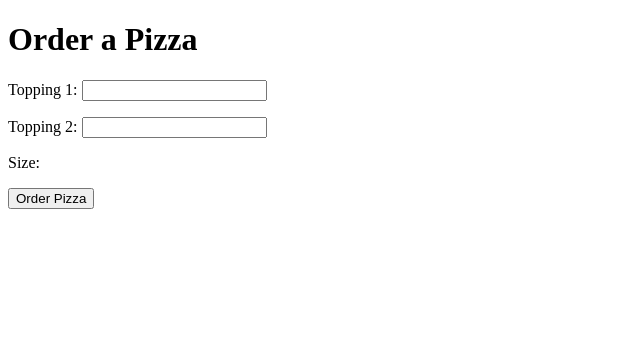
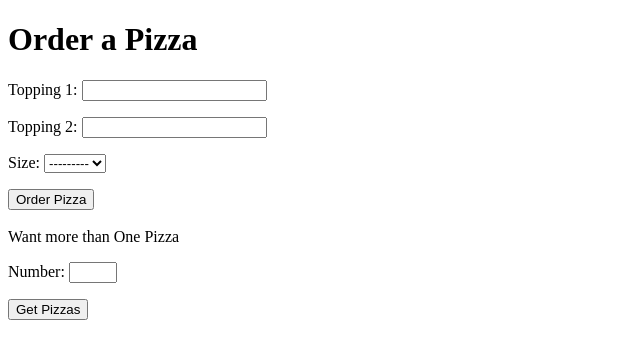
Before and after one commit to sharifahmad2061/Learning-Path-Django, a Django app: page /order in a window 1280 px wide. Shown: the top 359 px of the page, without its empty margins (0-640 px from the left). Run offline with Django 3.2, Linux system fonts and the light colour scheme; data that the repository does not hold is empty.

Commit message:
working on multiple formsets and connecting them with views and templates

```diff
--- a/Django_Forms/nadias_garden_project/nadias_garden/urls.py
+++ b/Django_Forms/nadias_garden_project/nadias_garden/urls.py
@@ -22,4 +22,5 @@ urlpatterns = [
     path('admin/', admin.site.urls),
     path('', views.index, name='index'),
     path('order', views.order, name='order'),
+    path('pizzas', views.multiple_pizzas, name='multiple_pizzas'),
 ]
--- a/Django_Forms/nadias_garden_project/pizza/forms.py
+++ b/Django_Forms/nadias_garden_project/pizza/forms.py
@@ -11,14 +11,15 @@ from .models import Pizza, Size
 
 
 class PizzaForm(forms.ModelForm):
-    size = forms.ModelChoiceField(queryset=Size.objects,
-                                  empty_label=None,
-                                  widget=forms.RadioSelect)
-
     class Meta:
         model = Pizza
-        fields = ['topping1', 'topping2']
+        fields = ['topping1', 'topping2', 'size']
         labels = {
             'topping1': 'Topping 1',
             'topping2': 'Topping 2',
+            'size': 'Size'
         }
+
+
+class MultiplePizzaForm(forms.Form):
+    number = forms.IntegerField(min_value=2, max_value=6)
--- a/Django_Forms/nadias_garden_project/pizza/templates/pizza/order.html
+++ b/Django_Forms/nadias_garden_project/pizza/templates/pizza/order.html
@@ -18,6 +18,12 @@
     {% if order_response %}
     <h2>{{order_response}}</h2>
     {% endif %}
+    <br>
+    <span>Want more than One Pizza</span>
+    <form action="{% url 'pizzas' %}" method="GET">
+        {{multiple_pizza_form.as_p}}
+        <input type="submit" value="Get Pizzas">
+    </form>
 </body>
 
 </html>
--- a/Django_Forms/nadias_garden_project/pizza/views.py
+++ b/Django_Forms/nadias_garden_project/pizza/views.py
@@ -1,6 +1,7 @@
 from django.shortcuts import render
+from django.forms import formset_factory
 
-from .forms import PizzaForm
+from .forms import PizzaForm, MultiplePizzaForm
 from .models import Pizza, Size
 
 
@@ -9,6 +10,7 @@ def index(request):
 
 
 def order(request):
+    multiple_pizza_form = MultiplePizzaForm()
     if request.method == 'POST':
         filled_form = PizzaForm(request.POST)
         if filled_form.is_valid():
@@ -26,10 +28,39 @@ def order(request):
                 filled_form.cleaned_data['topping1'],
                 filled_form.cleaned_data['topping2'])
             new_form = PizzaForm()
-            return render(request, 'pizza/order.html', {
-                'pizza_form': new_form,
-                'order_response': response
-            })
+            return render(
+                request, 'pizza/order.html', {
+                    'pizza_form': new_form,
+                    'order_response': response,
+                    'multiple_pizza_form': multiple_pizza_form,
+                })
     else:
         pizza_form = PizzaForm()
-        return render(request, 'pizza/order.html', {'pizza_form': pizza_form})
+        return render(request, 'pizza/order.html', {
+            'pizza_form': pizza_form,
+            'multiple_pizza_form': multiple_pizza_form
+        })
+
+
+def multiple_pizzas(request):
+    number = 2
+    filled_multiple_pizza_form = MultiplePizzaForm(request.GET)
+    if filled_multiple_pizza_form.is_valid():
+        number = filled_multiple_pizza_form.cleaned_data['number']
+        PizzaFormSet = formset_factory(PizzaForm, extra=number)
+        formset = PizzaFormSet()
+        if request.method == 'POST':
+            filled_formset = PizzaFormSet(request.POST)
+            if filled_formset.is_valid():
+                for form in filled_formset:
+                    print(form.cleaned_data['topping1'])
+                note = 'Pizzas have been ordered'
+            else:
+                note = 'Orders have not been placed'
+            return render(request, 'pizza/mutiple_pizzas.html', {
+                'note': note,
+                'formset': formset
+            })
+        elif request.method == 'GET':
+            return render(request, 'pizza/multiple_pizzas.html',
+                          {'formset': formset})
```
Also changed, not shown: Django_Forms/nadias_garden_project/pizza/templates/pizza/mutiple_pizzas.html (added, +15 -0 lines).
